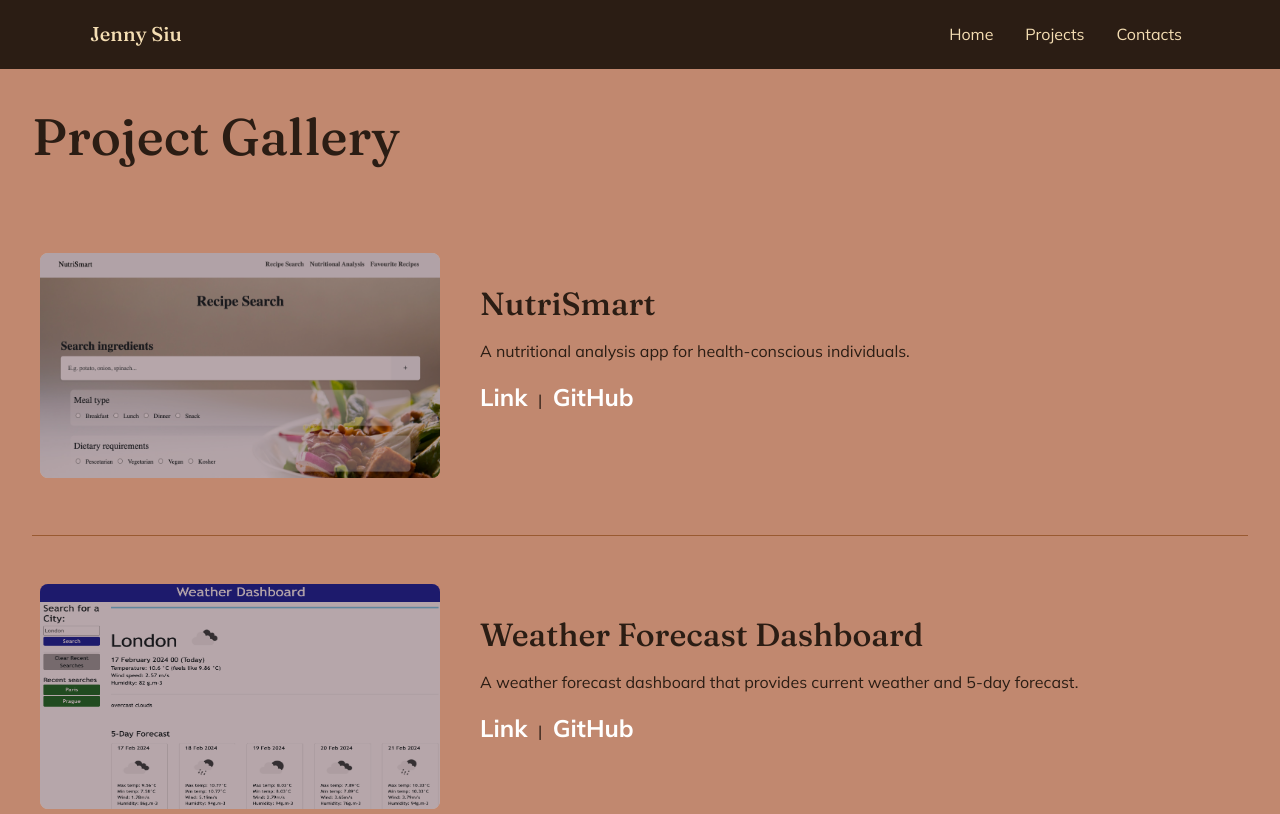
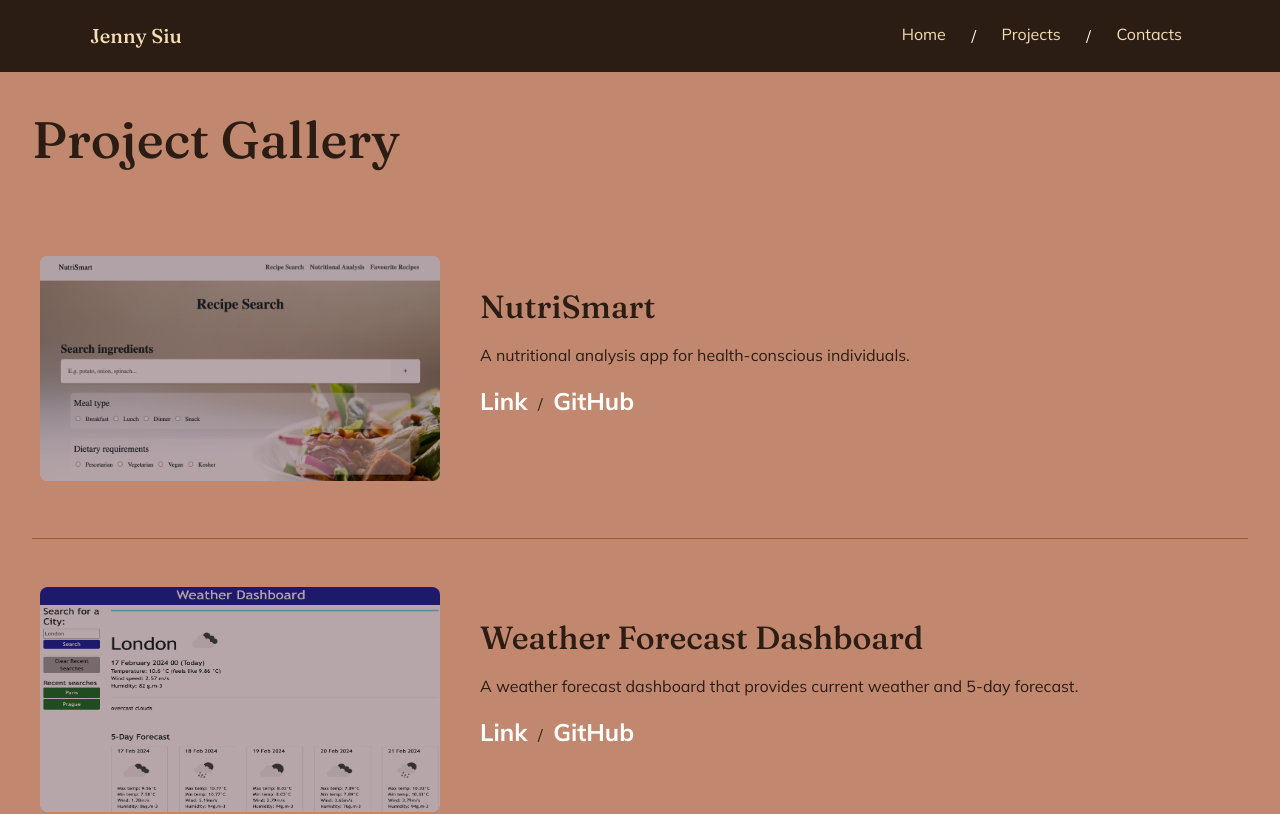
Before and after one commit to jennysiu/jennysReactPortfolio, a React (Vite) app: page /projects in a window 1280 px wide. Shown: the top 814 px of the page. Built offline with nearby package versions, Linux system fonts and the light colour scheme.

Commit message:
links hover effects

```diff
--- a/src/App.jsx
+++ b/src/App.jsx
@@ -7,7 +7,7 @@ import 'bootstrap/dist/css/bootstrap.min.css';
 import * as bootstrap from 'bootstrap';
 
 // components import
-import Header from './components/Header';
+import Header from './components/Navbar';
 import Home from './pages/Home';
 import ProjectGallery from './pages/ProjectGallery';
 import Contact from './pages/Contact';
--- a/src/components/Header/index.jsx
+++ b/src/components/Navbar/index.jsx
@@ -26,7 +26,9 @@ function Header() {
           <Navbar.Collapse id="basic-navbar-nav">
             <Nav className="me-auto links-container">
               <Nav.Link as={Link} to="/">Home</Nav.Link>
+              <p className='divider'>/</p>
               <Nav.Link as={Link} to="/projects">Projects</Nav.Link>
+              <p className='divider'>/</p>
               <Nav.Link as={Link} to="/contact">Contacts</Nav.Link>
             </Nav>
           </Navbar.Collapse>
--- a/src/components/Header/style.css
+++ b/src/components/Navbar/style.css
@@ -1,5 +1,10 @@
 /* header css */
 
+.divider {
+  padding: 0;
+  margin: 0.6em;
+  color: white;
+}
 .bg-body-tertiary {
   /* colour */
   background-color: var(--peachy-tan) !important;
@@ -17,13 +22,33 @@
 }
 
 .nav-link {
+  position: relative; /* Add this line */
   /* colour */
   color: wheat;
+  transition: color 0.3s ease-in-out; /* Add this line for color transition */
+
+}
+
+.nav-link::after {
+  content: '';
+  position: absolute;
+  width: 0;
+  height: 1px; /* Height of the underline */
+  bottom: 0;
+  left: 0;
+  background-color: rgba(35, 116, 160, 0.946)!important;
+  visibility: hidden;
+  transition: all 0.3s ease-in-out;
+}
+
+.nav-link:hover::after {
+  visibility: visible;
+  width: 100%;
 }
 
 .nav-link:hover {
   /* colour */
-  color: white;
+  color: rgba(35, 116, 160, 0.946)!important;
 }
 
 .nav-link:visited {
@@ -41,7 +66,7 @@
 }
 
 .brand-name:hover {
-  color: white;
+  color: rgba(35, 116, 160, 0.946)!important;
 }
 
 /* responsiveness */
--- a/src/components/Project/index.jsx
+++ b/src/components/Project/index.jsx
@@ -20,9 +20,9 @@ function Project(props) {
         <h2>{props.title}</h2>
         <p>{props.description}</p>
         <div className="project-links">
-          <a href={props.link}>Link</a>
-          <span className="link-divider"> | </span>
-          <a href={props.github}>GitHub</a>
+          <a className="project-link" href={props.link}>Link</a>
+          <span className="link-divider"> / </span>
+          <a className="project-link" href={props.github}>GitHub</a>
         </div>
       </section>
 
--- a/src/components/Project/style.css
+++ b/src/components/Project/style.css
@@ -74,6 +74,28 @@ p {
   margin: 0 0.4rem;
 }
 
+.project-link {
+  position: relative;
+  transition: all 0.3s ease-in-out;
+
+}
+
+.project-link::after {
+  content: '';
+  position: absolute;
+  width: 0;
+  height: 1px; /* Height of the underline */
+  bottom: 0;
+  left: 0;
+  background-color: rgba(35, 116, 160, 0.946);
+  visibility: hidden;
+}
+
+.project-link:hover::after {
+  visibility: visible;
+  width: 100%;
+}
+
 /* responsiveness */
 /* medium screen */
 @media (max-width: 768px) {
--- a/src/index.css
+++ b/src/index.css
@@ -25,11 +25,10 @@ a {
   font-weight: 500;
   color: white;
   text-decoration: inherit;
-  transition: border-color 0.25s;
+  transition: all 0.3s ease-in-out;
 }
 a:hover {
   color: rgba(35, 116, 160, 0.946);
-
 }
 
 
--- a/src/pages/styling/Home.css
+++ b/src/pages/styling/Home.css
@@ -55,8 +55,28 @@ h2 {
 .resume-link {
   margin: 2em 0;
   font-size: 1em;
-  text-decoration: underline;
+}
 
+.resume-link {
+  position: relative;
+  transition: all 0.3s ease-in-out;
+
+}
+
+.resume-link::after {
+  content: '';
+  position: absolute;
+  width: 0;
+  height: 1px; /* Height of the underline */
+  bottom: 0;
+  left: 0;
+  background-color: rgba(35, 116, 160, 0.946);;
+  visibility: hidden;
+}
+
+.resume-link:hover::after {
+  visibility: visible;
+  width: 100%;
 }
 
 /* responsiveness */
```
